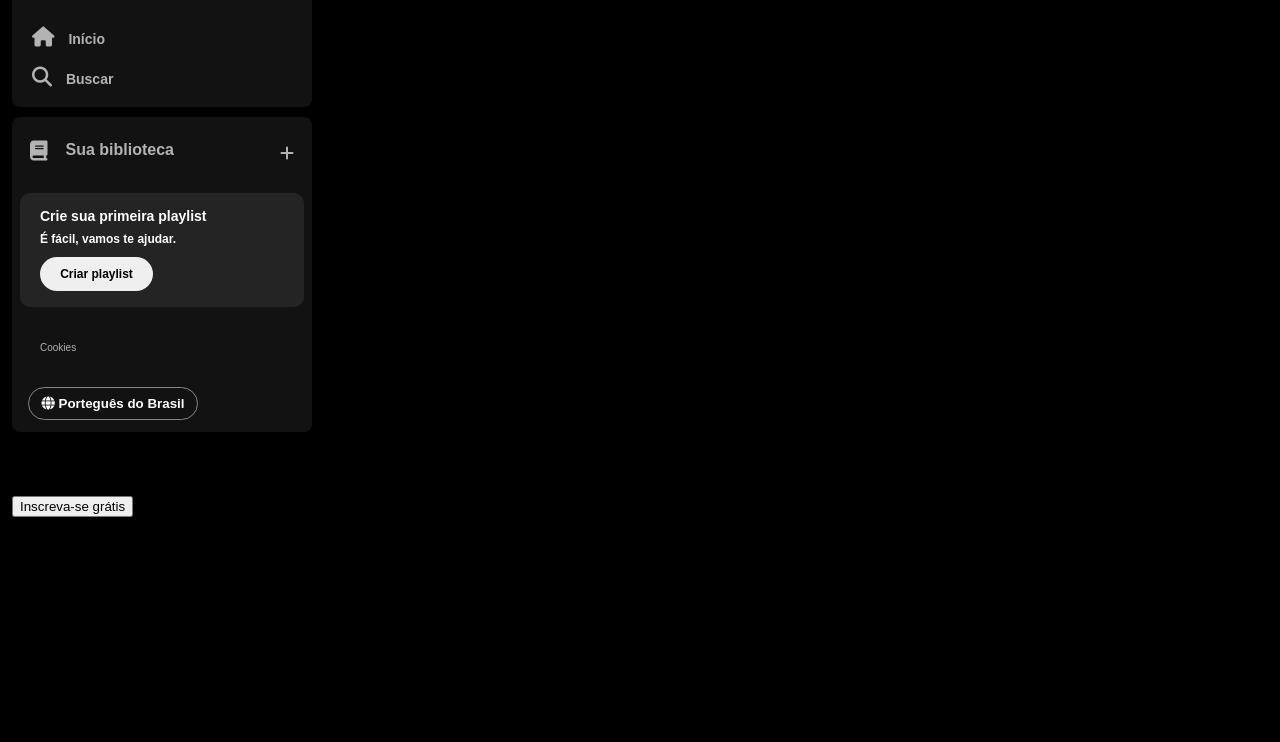
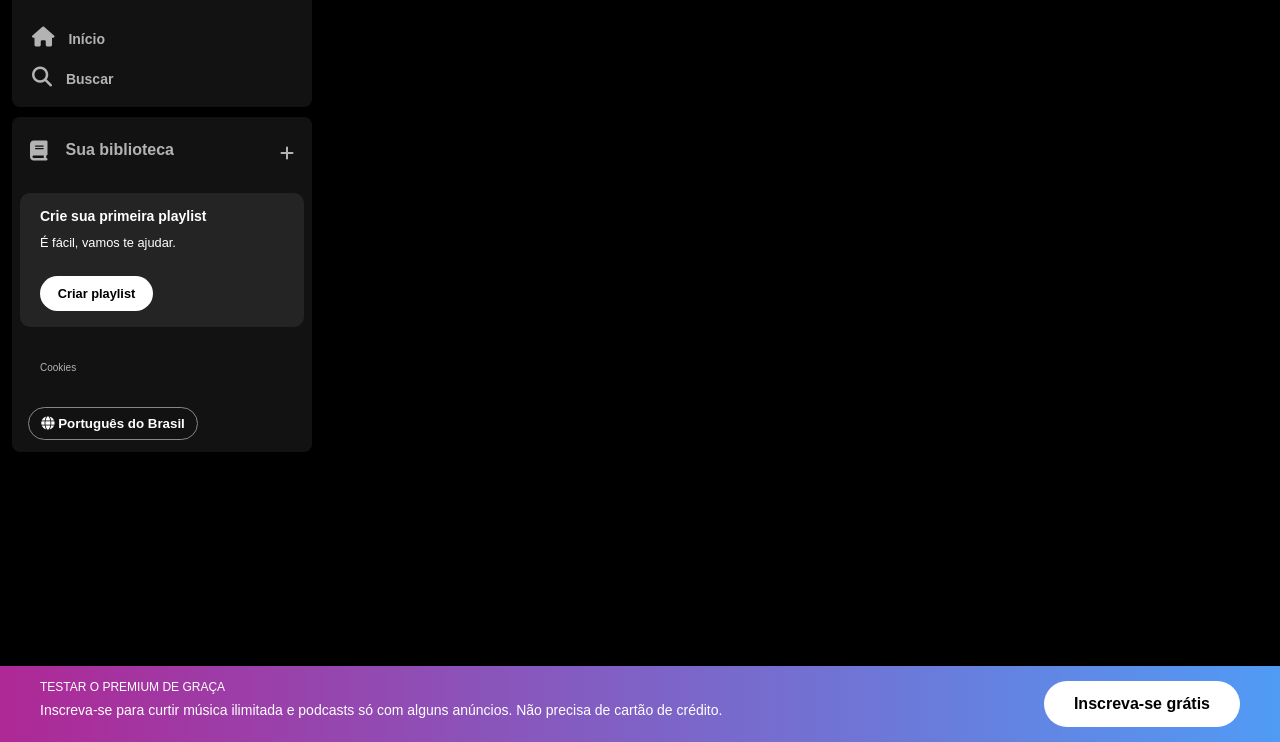
Before and after one commit to siqueiradaniel/imersao-frontend-alura, a plain HTML site: page index.html in a window 1280 px wide. Shown: the part 58-800 px from the top of the page. Drawn offline with Linux system fonts and the light colour scheme.

Commit message:
adding footer

```diff
--- a/index.html
+++ b/index.html
@@ -31,25 +31,27 @@
                 <li>
                     <a href="">
                         <span class="fa fa-home"></span>
-                        <span class="text">Início</span>
+                        <span>Início</span>
                     </a>
                 </li>
                 <li>
                     <a href="">
                         <span class="fa fa-search"></span>
-                        <span class="text">Buscar</span>
+                        <span>Buscar</span>
                     </a>
                 </li>
             </ul>
         </nav>
+
         <div class="library">
             <div class="library__content">
                 <button class="library__button">
                     <span class="fa fa-book"></span>
-                    <span class="text">Sua biblioteca</span>
+                    <span>Sua biblioteca</span>
                 </button>
                 <span class="fa fa-plus"></span>
             </div>
+
             <section class="section-playlist">
                 <div class="section-playlist__content">
                     <span class="text title">Crie sua primeira playlist</span>
@@ -59,25 +61,30 @@
                     </button>
                 </div>
             </section>
+
             <div class="library__cookies">
                 <a href="">Cookies</a>
             </div>
+
             <div class="languages">
                 <button class="languages__button">
                     <span class="fa fa-globe"></span>
-                    <span class="text">Porteguês do Brasil</span>
+                    <span>Português do Brasil</span>
                 </button>
             </div>
         </div>
-        <footer>
-            <ul>
-                <li>TESTAR O PREMIUM DE GRAÇA</li>
-                <li>Inscreva-se para curtir música ilimitada e podcasts só com alguns anúncios. Não precisa de cartão de crédito.</li>
-            </ul>
-            <button>
-                <span>Inscreva-se grátis</span>
-            </button>
-        </footer>
     </div>
+    <footer class="disclaimer-premium">
+        <div class="text">
+          <p class="disclaimer-premium__title">Testar o Premium de graça</p>
+          <p class="disclaimer-premium__subtitle">
+            Inscreva-se para curtir música ilimitada e podcasts só com alguns
+            anúncios. Não precisa de cartão de crédito.
+          </p>
+        </div>
+        <div class="button">
+          <button type="button">Inscreva-se grátis</button>
+        </div>
+    </footer>
 </body>
 </html>
--- a/src/css/style.css
+++ b/src/css/style.css
@@ -47,13 +47,16 @@
     font-size: 20px;
 }
 
-
+.sidebar__navigation ul a:hover {
+    color: #FFFFFF;
+}
 
 .library {
+    background-color: #121212;
     display: flex;
     flex-direction: column;
     justify-content: space-between;
-    background-color: #121212;
+    min-block-size: 40px;
     border-radius: 8px;
     margin-top: 10px;
     padding: 4px 8px;
@@ -69,14 +72,15 @@
 .library__button {
     display: flex;
     background-color: transparent;
-    border: 0;
     text-decoration: none;
     color: #b3b3b3;
-    font-size: 14px;
+    font-size: 1rem;
     font-weight: 700;
-    font-family: 'DM Sans', sans-serif;
+    font-family: 'Montserrat', sans-serif;
     text-align: center;
     padding: 20px 10px;
+    border: 0;
+    margin-right: 10px;
 }
 
 .library .library__button .fa {
@@ -117,6 +121,7 @@
 }
 
 .section-playlist .text {
+    padding-bottom: 14px;
     color: #FFF;
     font-family: 'DM Sans', sans-serif;
 }
@@ -126,23 +131,26 @@
 }
 
 .section-playlist .subtitle {
-    font-size: 12px;
-    margin-top: 10px
+    font-size: .8rem;
+    font-weight: 500;
+
 }
 
 .section-playlist__button {
+    background-color: #FFF;
+    color: #000;
+    border-radius: 9999px;
     display: flex;
     justify-content: center;
     width: 113px;
     margin-top: 12px;
     border: 0;
     padding: 10px;
-    border-radius: 20px;
-    color: #000;
     font-weight: 700;
-    font-size: 12px;
-    font-family: 'DM Sans', sans-serif;
+    font-size: .8rem;
+    font-family: 'Montserrat', sans-serif;
     text-decoration: none;
+    text-transform: none;
 }
 
 .library__cookies {
@@ -164,7 +172,7 @@
 .languages__button {
     background-color: transparent;
     border: 1px solid #878787;
-    border-radius: 20px;
+    border-radius: 9999px;
     padding: 8px;
     margin: 8px;
     color: #FFF;
@@ -174,6 +182,42 @@
     width: 170px;
 }
 
-.sidebar footer {
+.disclaimer-premium {
+    position: fixed;
+    bottom: 0;
+    left: 0;
+    right: 0;
+    background: linear-gradient(to right, #ae2896, #509bf5);
+    padding: 15px 40px;
+    display: flex;
+    justify-content: space-between;
+}
+.disclaimer-premium .text {
+   flex-shrink: 0;
+   font-family: 'DM Sans', sans-serif;
+}
+.disclaimer-premium .disclaimer-premium__title {
+    color: #ffffff;
+    text-transform: uppercase;
+    font-weight: 400;
+    font-size: 12px;
+    margin-bottom: 10px;
+}
 
+.disclaimer-premium .disclaimer-premium__subtitle {
+    color: #ffffff;
+    font-size: 14px;
+    font-weight: 500;
 }
+
+.disclaimer-premium button {
+    background-color: #ffffff;
+    color: #000000;
+    font-size: 16px;
+    font-weight: bold;
+    padding: 14px 30px;
+    border: 0px;
+    border-radius: 40px;
+    cursor: pointer;
+    flex-shrink: 0;
+}
```
